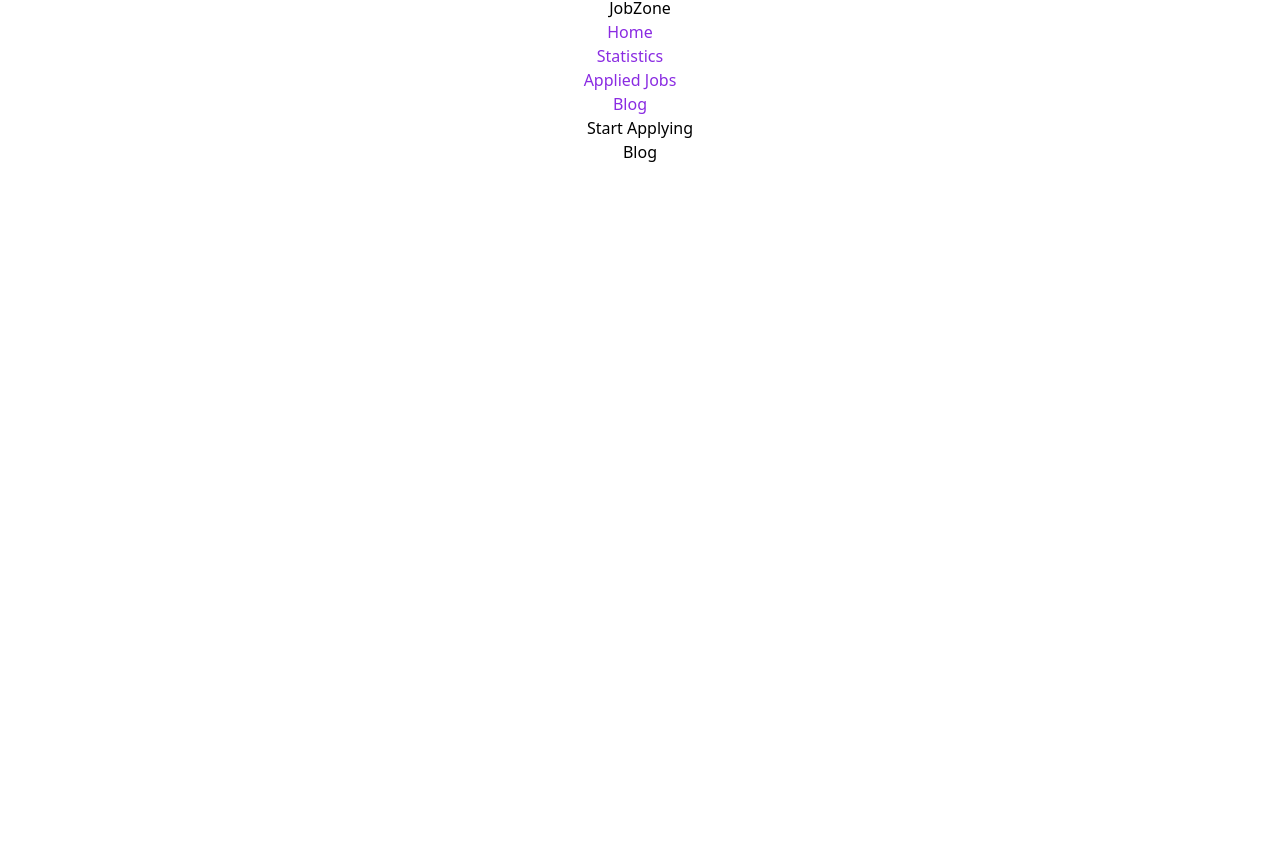
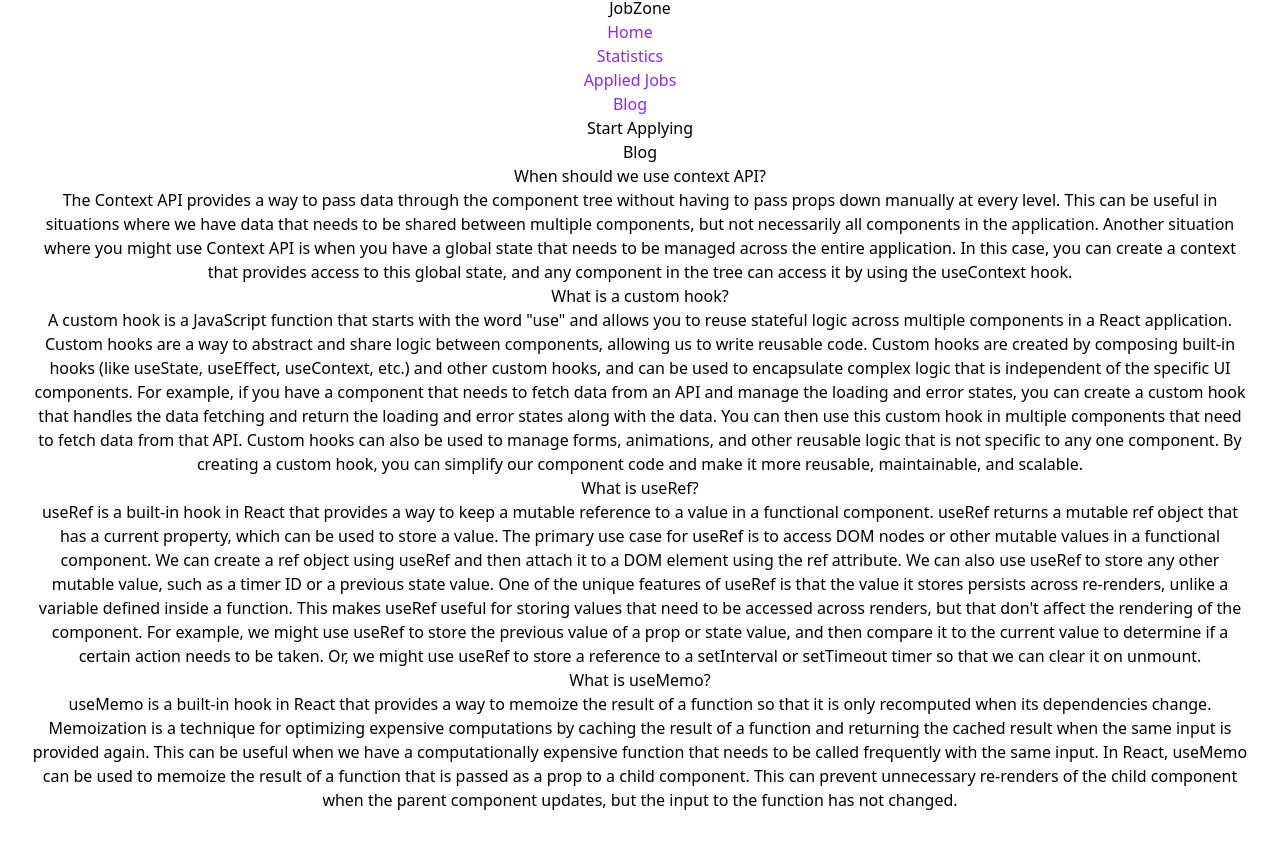
Before and after one commit to wd-ayesha/career-hub, a React (Vite) app: page /blog in a window 1280 px wide. Shown: the part 1252-2096 px from the top of the page. Before the commit the page ends 1448 px from the top, so only its background shows below. Built offline with nearby package versions, Linux system fonts and the light colour scheme.

Commit message:
blog page added

```diff
--- a/src/components/Blog/Blog.jsx
+++ b/src/components/Blog/Blog.jsx
@@ -1,12 +1,93 @@
-import React from 'react';
-import './Blog.css'
+import React from "react";
+
 
 const Blog = () => {
-    return (
-        <div>
-            <h1 className='font-semibold text-2xl'>Blog</h1>
-        </div>
-    );
+  return (
+    <div>
+      <h1 className="font-semibold text-2xl pb-10">Blog</h1>
+      <div className="border p-5">
+        <h3 className="text-2xl font-medium text-cyan-900 py-4">
+          When should we use context API?
+        </h3>
+        <p>
+          The Context API provides a way to pass data through the component tree
+          without having to pass props down manually at every level. This can be
+          useful in situations where we have data that needs to be shared
+          between multiple components, but not necessarily all components in the
+          application. Another situation where you might use Context API is when
+          you have a global state that needs to be managed across the entire
+          application. In this case, you can create a context that provides
+          access to this global state, and any component in the tree can access
+          it by using the useContext hook.
+        </p>
+      </div>
+      <div className="border p-5">
+        <h3 className="text-2xl font-medium text-cyan-900 py-4">
+          What is a custom hook?
+        </h3>
+        <p>
+          A custom hook is a JavaScript function that starts with the word "use"
+          and allows you to reuse stateful logic across multiple components in a
+          React application. Custom hooks are a way to abstract and share logic
+          between components, allowing us to write reusable code. Custom hooks
+          are created by composing built-in hooks (like useState, useEffect,
+          useContext, etc.) and other custom hooks, and can be used to
+          encapsulate complex logic that is independent of the specific UI
+          components. For example, if you have a component that needs to fetch
+          data from an API and manage the loading and error states, you can
+          create a custom hook that handles the data fetching and return the
+          loading and error states along with the data. You can then use this
+          custom hook in multiple components that need to fetch data from that
+          API. Custom hooks can also be used to manage forms, animations, and
+          other reusable logic that is not specific to any one component. By
+          creating a custom hook, you can simplify our component code and make
+          it more reusable, maintainable, and scalable.
+        </p>
+      </div>
+      <div className="border p-5">
+        <h3 className="text-2xl font-medium text-cyan-900 py-4">
+          What is useRef?
+        </h3>
+        <p>
+          useRef is a built-in hook in React that provides a way to keep a
+          mutable reference to a value in a functional component. useRef returns
+          a mutable ref object that has a current property, which can be used to
+          store a value. The primary use case for useRef is to access DOM nodes
+          or other mutable values in a functional component. We can create a ref
+          object using useRef and then attach it to a DOM element using the ref
+          attribute. We can also use useRef to store any other mutable value,
+          such as a timer ID or a previous state value. One of the unique
+          features of useRef is that the value it stores persists across
+          re-renders, unlike a variable defined inside a function. This makes
+          useRef useful for storing values that need to be accessed across
+          renders, but that don't affect the rendering of the component. For
+          example, we might use useRef to store the previous value of a prop or
+          state value, and then compare it to the current value to determine if
+          a certain action needs to be taken. Or, we might use useRef to store a
+          reference to a setInterval or setTimeout timer so that we can clear it
+          on unmount.
+        </p>
+      </div>
+      <div className="border p-5">
+        <h3 className="text-2xl font-medium text-cyan-900 py-4">
+          What is useMemo?
+        </h3>
+        <p>
+          useMemo is a built-in hook in React that provides a way to memoize the
+          result of a function so that it is only recomputed when its
+          dependencies change. Memoization is a technique for optimizing
+          expensive computations by caching the result of a function and
+          returning the cached result when the same input is provided again.
+          This can be useful when we have a computationally expensive function
+          that needs to be called frequently with the same input. In React,
+          useMemo can be used to memoize the result of a function that is passed
+          as a prop to a child component. This can prevent unnecessary
+          re-renders of the child component when the parent component updates,
+          but the input to the function has not changed.
+        </p>
+      </div>
+    </div>
+  );
 };
 
 export default Blog;
--- a/src/components/Job/Job.jsx
+++ b/src/components/Job/Job.jsx
@@ -16,7 +16,7 @@ const Job = ({ job }) => {
   // console.log(job)
 
   const haldleViewDetail = () => {
-    console.log("added");
+    // console.log("added");
   };
 
   return (
--- a/src/components/jobDetail/JobDetail.jsx
+++ /dev/null
@@ -1,46 +0,0 @@
-import React, { useEffect, useState } from 'react';
-import { useLoaderData, useParams } from 'react-router-dom';
-
-
-const JobDetail = () => {
-    // const jobDetail = useParams()
-    // console.log(jobDetail);
-    // const jobs = useLoaderData()
-    // console.log(jobs)
-
-   let {id}= useParams()
-   const [detail, setDetail] = useState([]);
-
-    // const [detail, setDetail] = useState([]);
-
-  /*   useEffect( () => {
-        fetch('/featuredJobs.json')
-        .then(res => res.json())
-        .then(data => {
-            const detailData = data.find(detail => detail.id === id);
-           let mydata =[]
-        //    setDetail(detailData)
-            if (detailData){
-                mydata.push(detailData)
-            }
-        })
-    }, []) */
-
-    return (
-        <div>
-            <h1 className='font-semibold text-2xl'>Job Details</h1>
-            <div>
-                <div className=''>
-              {/*   {
-                    mydata.map(detail => <JobDetail></JobDetail>)
-                } */}
-                </div>
-                <div className=''>
-                    <h3>Job Details</h3>
-                </div>
-            </div>
-        </div>
-    );
-};
-
-export default JobDetail;
--- /dev/null
+++ b/src/components/jobDetails/JobDetails.jsx
@@ -0,0 +1,49 @@
+import React, { useEffect, useState } from 'react';
+import { useLoaderData, useParams } from 'react-router-dom';
+
+
+const JobDetails = () => {
+  let jobDetail = useParams()
+  console.log(jobDetail);
+    const jobs = useLoaderData()
+
+    console.log(jobs)
+
+   const [feature, setFeature] = useState({});
+
+   useEffect( () => {
+    const jobData =  jobs.find(job => job.id == jobDetail.id);
+    setFeature(jobData)
+   }, [jobDetail, jobs])
+
+    return (
+        <div>
+            <h1 className='font-semibold text-2xl'>Job Details</h1>
+            <div>
+                {
+
+                }
+
+            </div>
+        </div>
+    );
+};
+
+export default JobDetails;
+
+
+
+    /* const { jobId } = useParams();
+    const jobsData = useLoaderData();
+
+    const [jobDetail, setJobDetail] = useState({});
+
+    useEffect( () => {
+        const job = jobsData.find((job) => job.id === jobId);
+        console.log(job);
+
+    }, [jobId, jobsData]); */
+
+ /*    if(!jobDetail){
+        return <div>Loading...</div>
+    } */
--- a/src/main.jsx
+++ b/src/main.jsx
@@ -11,7 +11,7 @@ import Home from './components/Home/Home';
 import Statistics from './components/Statistics/Statistics';
 import AppliedJobs from './components/AppliedJobs/AppliedJobs';
 import Blog from './components/Blog/Blog';
-import JobDetail from './components/jobDetail/JobDetail';
+import JobDetails from './components/jobDetails/JobDetails';
 
 const router = createBrowserRouter([
   {
@@ -24,9 +24,9 @@ const router = createBrowserRouter([
         loader: () => fetch('categories.json'),
       },
       {
-        path: 'detail/:detailId',
-        element: <JobDetail></JobDetail>,
-        // loader: ({params}) => fetch('categories.json')
+        path: 'detail/:id',
+        element: <JobDetails></JobDetails>,
+        loader: () => fetch('/featuredJobs.json')
       },
       {
         path: 'statistics',
```
Also changed, not shown: public/featuredJobs.json (+6 -6 lines), src/components/Blog/Blog.css (deleted).
